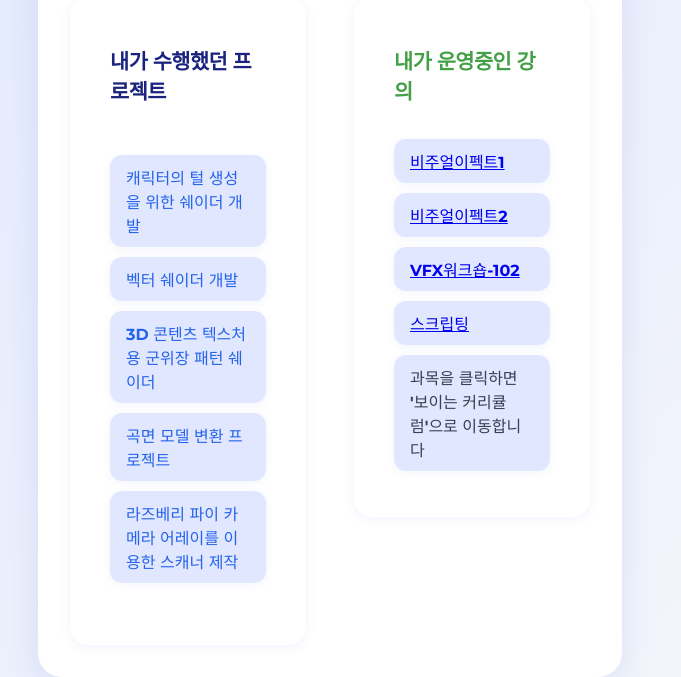
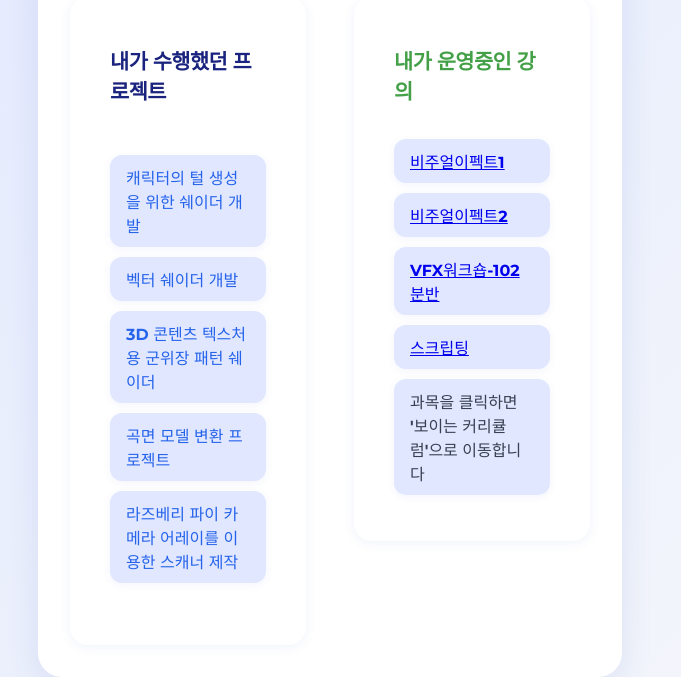
Before and after one commit to cwjho/cwjho.github.io, a plain HTML site: page index.html in a window 1280 px wide. Shown: the part 270-947 px from the top of the page, without its empty margins (310-991 px from the left). Drawn offline with Linux system fonts and the light colour scheme.

Commit message:
index.html

```diff
--- a/index.html
+++ b/index.html
@@ -262,7 +262,7 @@
         <ul class="class-list">
           <li><a href="https://ewjho.notion.site/2-VFX-102-2465e208546a801a883df71e40bce434" target="_blank">비주얼이펙트1</a></li>
           <li><a href="https://ewjho.notion.site/2-VFX-102-2465e208546a801a883df71e40bce434" target="_blank">비주얼이펙트2</a></li>
-          <li><a href="https://ewjho.notion.site/2-VFX-102-2465e208546a801a883df71e40bce434" target="_blank">VFX워크숍-102</a></li>
+          <li><a href="https://ewjho.notion.site/2-VFX-102-2465e208546a801a883df71e40bce434" target="_blank">VFX워크숍-102분반</a></li>
           <li><a href="https://ewjho.notion.site/2-VFX-102-2465e208546a801a883df71e40bce434" target="_blank">스크립팅</a></li>
           <li>과목을 클릭하면 '보이는 커리큘럼'으로 이동합니다</li>
         </ul>
```
